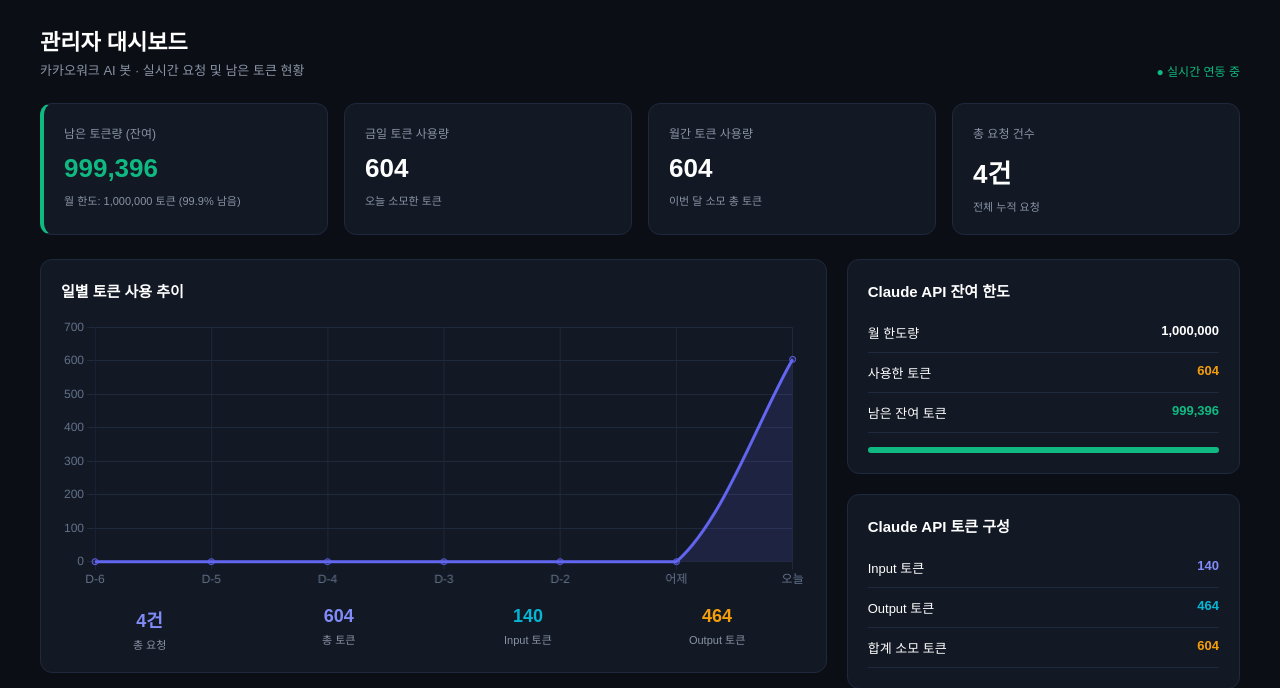
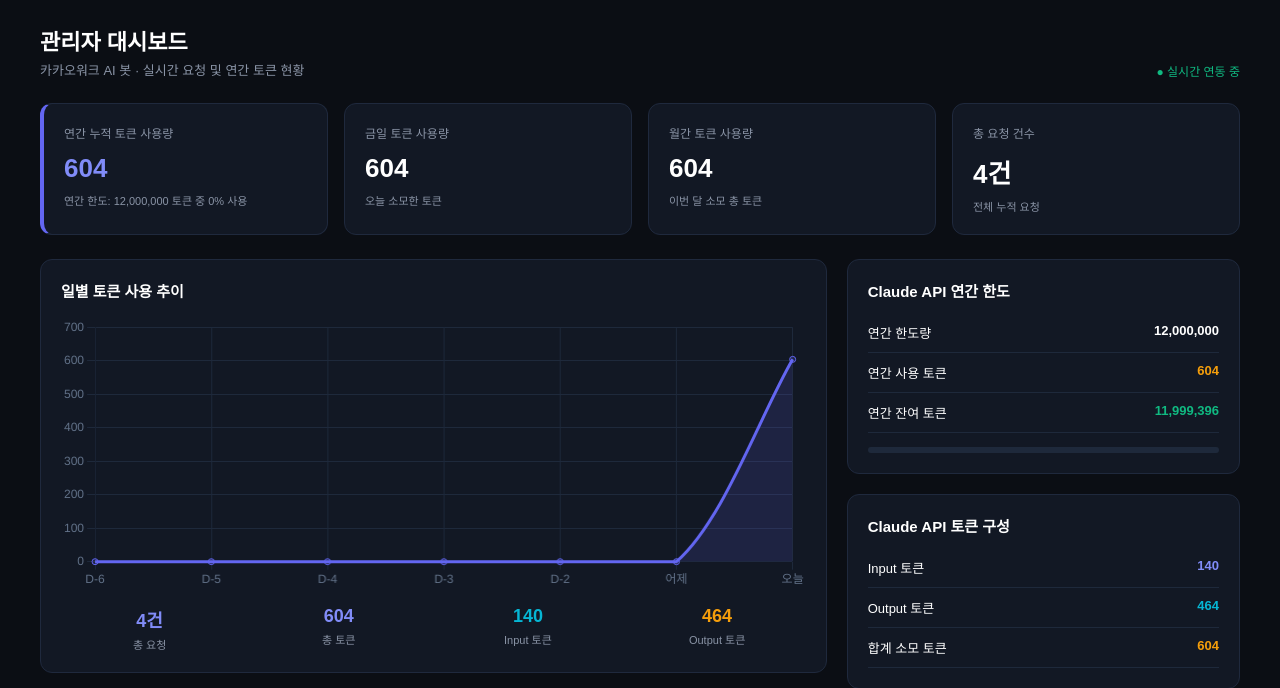
Before and after one commit to hellryang/simsreality-rag-bot, a FastAPI app: page /admin in a window 1280 px wide. Shown: the part 60-748 px from the top of the page. Run offline with FastAPI, Linux system fonts and the light colour scheme; data comes from the database, SQL or seed files in the repository.

Commit message:
feat: 대시보드 및 백엔드 토큰 모니터링 기준을 연간 토큰량으로 변경

```diff
--- a/app/main.py
+++ b/app/main.py
@@ -9,7 +9,8 @@ import sqlite3
 app = FastAPI()
 templates = Jinja2Templates(directory="app/templates")
 
-MONTHLY_TOKEN_LIMIT = 1000000
+# 연간 토큰 한도 설정 (예: 12,000,000 토큰 / 필요시 수치 변경 가능)
+ANNUAL_TOKEN_LIMIT = 12000000
 
 def init_db():
     conn = sqlite3.connect("database.db")
@@ -34,7 +35,7 @@ init_db()
 class ChatRequest(BaseModel):
     user_id: str
     message: str
-    mode: Optional[str] = "USER"  # USER(일반), SUMMARY(메신저 요약), NOTION(노션 연동)
+    mode: Optional[str] = "USER"
 
 @app.get("/admin", response_class=HTMLResponse)
 async def read_admin(request: Request):
@@ -58,7 +59,6 @@ async def get_tokens():
     output_tok = row[2] or 0
     req_count = row[3] or 0
 
-    # 유형별 건수 조회 (SUMMARY, NOTION)
     cursor.execute("SELECT COUNT(*) FROM logs WHERE mode = 'SUMMARY'")
     summary_count = cursor.fetchone()[0] or 0
 
@@ -67,24 +67,26 @@ async def get_tokens():
 
     conn.close()
 
-    # 퍼센트 계산
     summary_percent = round((summary_count / req_count) * 100) if req_count > 0 else 0
     notion_percent = round((notion_count / req_count) * 100) if req_count > 0 else 0
 
-    remaining_tokens = max(0, MONTHLY_TOKEN_LIMIT - total_tok)
-    usage_percentage = round((total_tok / MONTHLY_TOKEN_LIMIT) * 100, 1) if MONTHLY_TOKEN_LIMIT > 0 else 0
+    # 연간 토큰 관련 계산
+    annual_tokens = total_tok  # 누적 사용 토큰
+    remaining_annual_tokens = max(0, ANNUAL_TOKEN_LIMIT - annual_tokens)
+    annual_usage_percentage = round((annual_tokens / ANNUAL_TOKEN_LIMIT) * 100, 1) if ANNUAL_TOKEN_LIMIT > 0 else 0
 
     return {
         "today_tokens": total_tok,
         "weekly_tokens": total_tok,
         "monthly_tokens": total_tok,
+        "annual_tokens": annual_tokens,
+        "annual_limit": ANNUAL_TOKEN_LIMIT,
+        "remaining_annual_tokens": remaining_annual_tokens,
+        "annual_usage_percentage": annual_usage_percentage,
         "total_requests": req_count,
         "input_tokens": input_tok,
         "output_tokens": output_tok,
         "daily_usage": [0, 0, 0, 0, 0, 0, total_tok],
-        "monthly_limit": MONTHLY_TOKEN_LIMIT,
-        "remaining_tokens": remaining_tokens,
-        "usage_percentage": usage_percentage,
         "summary_count": summary_count,
         "summary_percent": summary_percent,
         "notion_count": notion_count,
--- a/app/templates/admin.html
+++ b/app/templates/admin.html
@@ -71,17 +71,17 @@
     <div class="title-area">
         <div>
             <h1>관리자 대시보드</h1>
-            <p>카카오워크 AI 봇 · 실시간 요청 및 남은 토큰 현황</p>
+            <p>카카오워크 AI 봇 · 실시간 요청 및 연간 토큰 현황</p>
         </div>
         <div class="status-badge">● 실시간 연동 중</div>
     </div>
 
-    <!-- 상단 지표 카드 -->
+    <!-- 상단 지표 카드 (연간 토큰량 반영) -->
     <div class="metrics-grid">
-        <div class="card" style="border-left: 4px solid var(--accent-green);">
-            <div class="card-label">남은 토큰량 (잔여)</div>
-            <div class="card-value" id="remaining-tokens" style="color: var(--accent-green);">1,000,000</div>
-            <div class="card-sub" id="remaining-sub">월 한도: 1,000,000 토큰 (100% 남음)</div>
+        <div class="card" style="border-left: 4px solid var(--accent-purple);">
+            <div class="card-label">연간 누적 토큰 사용량</div>
+            <div class="card-value" id="annual-tokens" style="color: #818CF8;">0</div>
+            <div class="card-sub" id="annual-sub">연간 한도: 12,000,000 토큰 중 0.0% 사용</div>
         </div>
         <div class="card">
             <div class="card-label">금일 토큰 사용량</div>
@@ -127,7 +127,7 @@
                 </div>
             </div>
 
-            <!-- 유형별 질의 분포 (실시간 연동 적용) -->
+            <!-- 유형별 질의 분포 -->
             <div class="chart-card">
                 <h3 style="font-size: 15px; margin-bottom: 12px;">유형별 질의 분포</h3>
                 <div class="category-grid">
@@ -147,15 +147,15 @@
             </div>
         </div>
 
-        <!-- 우측 영역 -->
+        <!-- 우측 영역 (연간 토큰 한도 기준) -->
         <div>
             <div class="side-card">
-                <h3 style="font-size: 15px; margin-bottom: 12px;">Claude API 잔여 한도</h3>
-                <div class="info-row"><span>월 한도량</span><span id="side-limit" style="font-weight:bold;">1,000,000</span></div>
-                <div class="info-row"><span>사용한 토큰</span><span id="side-used" style="color:#F59E0B; font-weight:bold;">0</span></div>
-                <div class="info-row"><span>남은 잔여 토큰</span><span id="side-rem" style="color:#10B981; font-weight:bold;">1,000,000</span></div>
+                <h3 style="font-size: 15px; margin-bottom: 12px;">Claude API 연간 한도</h3>
+                <div class="info-row"><span>연간 한도량</span><span id="side-limit" style="font-weight:bold;">12,000,000</span></div>
+                <div class="info-row"><span>연간 사용 토큰</span><span id="side-used" style="color:#F59E0B; font-weight:bold;">0</span></div>
+                <div class="info-row"><span>연간 잔여 토큰</span><span id="side-rem" style="color:#10B981; font-weight:bold;">12,000,000</span></div>
                 <div class="progress-bar" style="margin-top:14px;">
-                    <div class="progress-fill" id="limit-bar" style="width: 100%; background: #10B981;"></div>
+                    <div class="progress-fill" id="limit-bar" style="width: 0%; background: #818CF8;"></div>
                 </div>
             </div>
 
@@ -197,10 +197,13 @@
                 const tokenRes = await fetch('/api/tokens');
                 const data = await tokenRes.json();
 
-                // 상단 지표 카드 연동
-                document.getElementById('remaining-tokens').innerText = (data.remaining_tokens || 0).toLocaleString();
-                const remPercent = (100 - (data.usage_percentage || 0)).toFixed(1);
-                document.getElementById('remaining-sub').innerText = `월 한도: ${(data.monthly_limit || 0).toLocaleString()} 토큰 (${remPercent}% 남음)`;
+                // 연간 토큰 지표 카드 연동
+                const annualTokens = data.annual_tokens || 0;
+                const annualLimit = data.annual_limit || 12000000;
+                const usagePercent = data.annual_usage_percentage || 0;
+
+                document.getElementById('annual-tokens').innerText = annualTokens.toLocaleString();
+                document.getElementById('annual-sub').innerText = `연간 한도: ${annualLimit.toLocaleString()} 토큰 중 ${usagePercent}% 사용`;
 
                 document.getElementById('today-tokens').innerText = (data.today_tokens || 0).toLocaleString();
                 document.getElementById('monthly-tokens').innerText = (data.monthly_tokens || 0).toLocaleString();
@@ -212,16 +215,16 @@
                 document.getElementById('footer-in').innerText = (data.input_tokens || 0).toLocaleString();
                 document.getElementById('footer-out').innerText = (data.output_tokens || 0).toLocaleString();
 
-                document.getElementById('side-limit').innerText = (data.monthly_limit || 0).toLocaleString();
-                document.getElementById('side-used').innerText = (data.monthly_tokens || 0).toLocaleString();
-                document.getElementById('side-rem').innerText = (data.remaining_tokens || 0).toLocaleString();
-                document.getElementById('limit-bar').style.width = remPercent + "%";
+                document.getElementById('side-limit').innerText = annualLimit.toLocaleString();
+                document.getElementById('side-used').innerText = annualTokens.toLocaleString();
+                document.getElementById('side-rem').innerText = (data.remaining_annual_tokens || 0).toLocaleString();
+                document.getElementById('limit-bar').style.width = usagePercent + "%";
 
                 document.getElementById('side-input').innerText = (data.input_tokens || 0).toLocaleString();
                 document.getElementById('side-output').innerText = (data.output_tokens || 0).toLocaleString();
                 document.getElementById('side-total').innerText = (data.today_tokens || 0).toLocaleString();
 
-                // 유형별 질의 분포 연동 (메신저 요약, 노션 연동)
+                // 유형별 질의 분포 연동
                 document.getElementById('summary-percent').innerText = (data.summary_percent || 0) + "%";
                 document.getElementById('summary-count').innerText = (data.summary_count || 0) + "건 (이번 주)";
                 document.getElementById('summary-bar').style.width = (data.summary_percent || 0) + "%";
```
